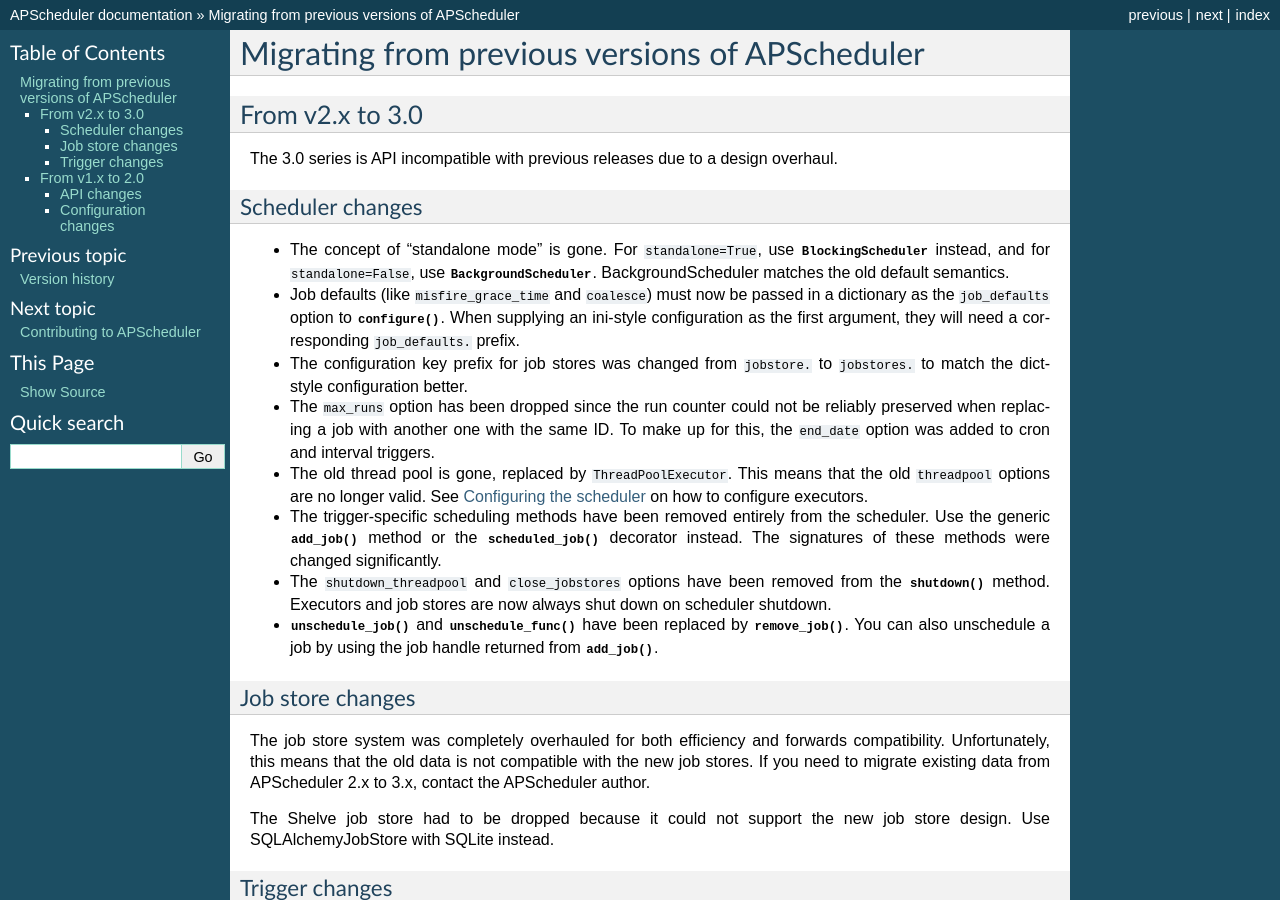
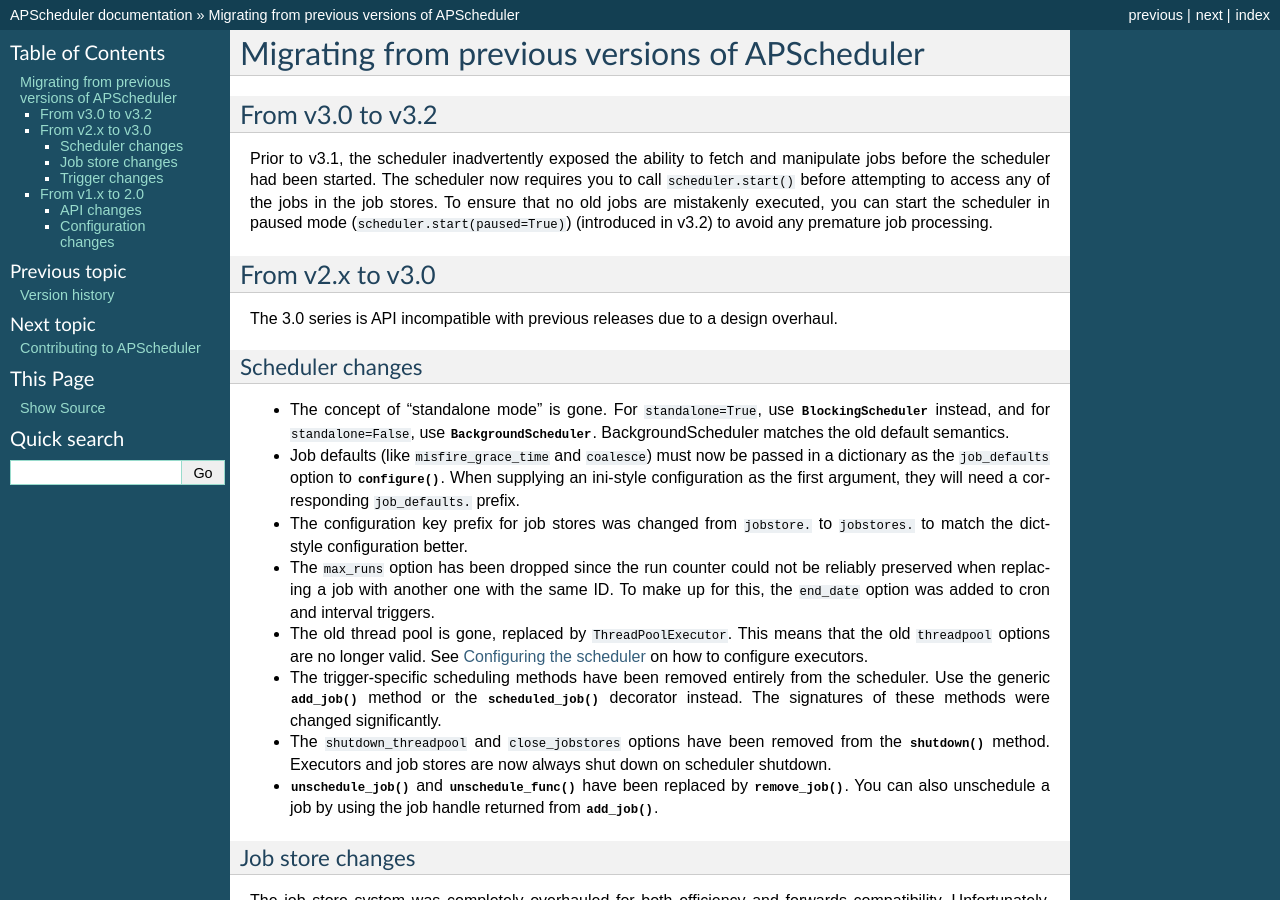
Before and after one commit to agronholm/apscheduler, a Sphinx documentation site: the page built from docs/migration.rst, in a window 1280 px wide and 900 px high. Built offline with Sphinx 7.4.7, drawn with Linux system fonts in a browser that asks for light colours.

Commit message:
Documented the migration and the scheduler states

```diff
--- a/docs/migration.rst
+++ b/docs/migration.rst
@@ -2,8 +2,18 @@
 Migrating from previous versions of APScheduler
 ###############################################
 
-From v2.x to 3.0
-================
+From v3.0 to v3.2
+=================
+
+Prior to v3.1, the scheduler inadvertently exposed the ability to fetch and manipulate jobs before
+the scheduler had been started. The scheduler now requires you to call ``scheduler.start()`` before
+attempting to access any of the jobs in the job stores. To ensure that no old jobs are mistakenly
+executed, you can start the scheduler in paused mode (``scheduler.start(paused=True)``) (introduced
+in v3.2) to avoid any premature job processing.
+
+
+From v2.x to v3.0
+=================
 
 The 3.0 series is API incompatible with previous releases due to a design overhaul.
 
--- a/docs/modules/schedulers/base.rst
+++ b/docs/modules/schedulers/base.rst
@@ -2,9 +2,5 @@
 ==================================
 
 .. automodule:: apscheduler.schedulers.base
-
-API
----
-
-.. autoclass:: BaseScheduler
     :members:
+    :member-order: bysource
```
Also changed, not shown: 1 other file.
